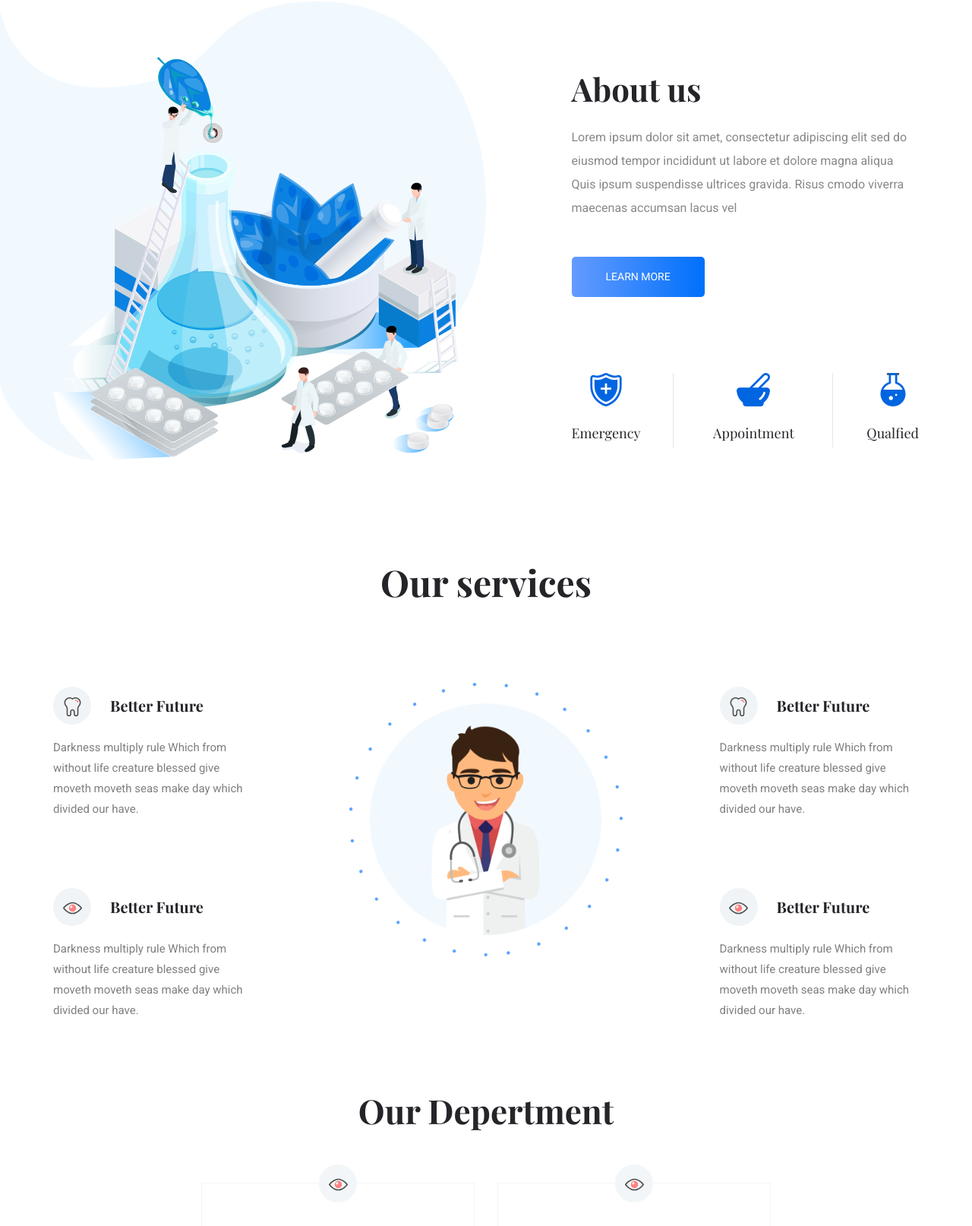
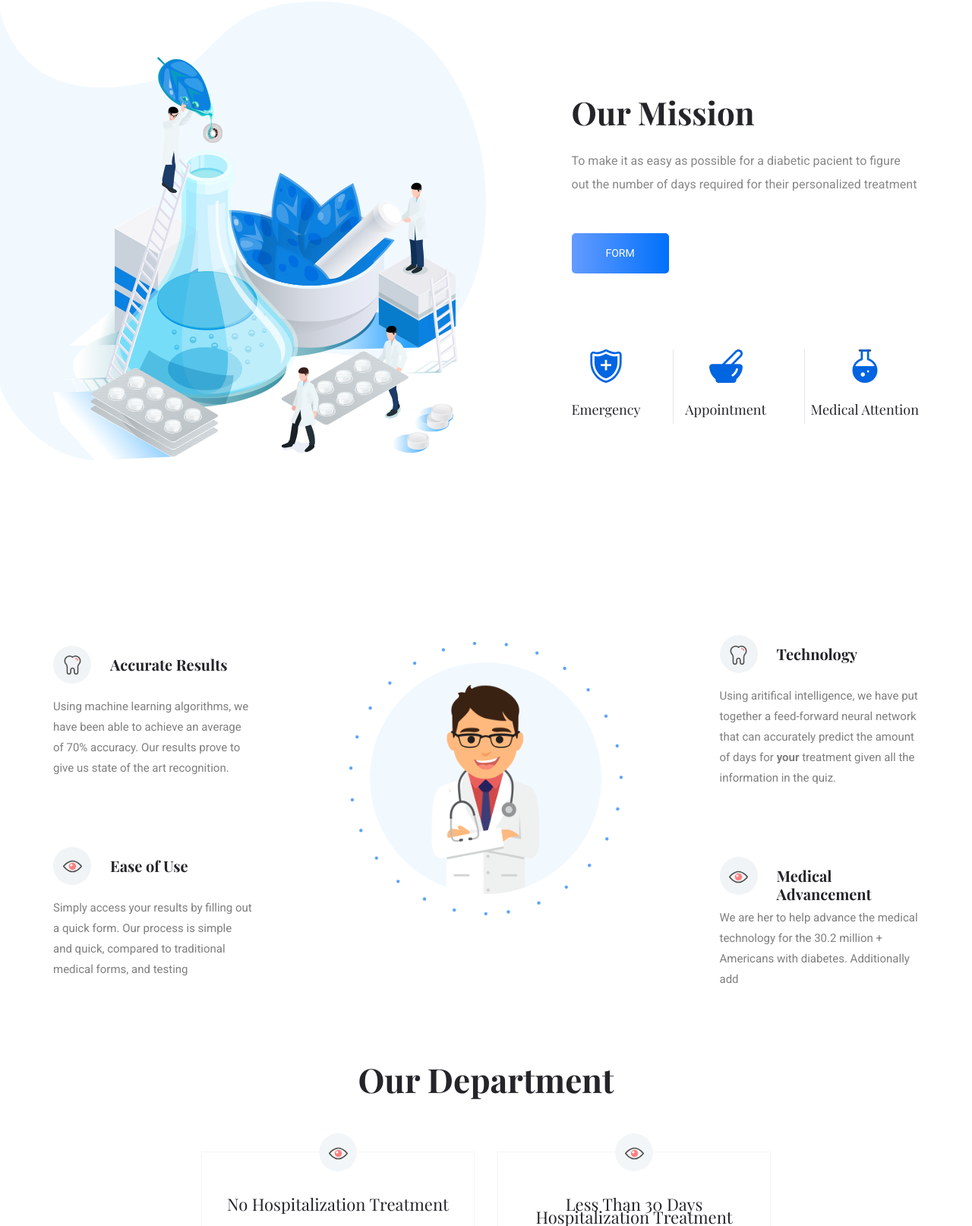
Before and after one commit to bshaan77/DV_Hacks_Med_Website, a plain HTML site: page DV Hacks Med Website/index.html in a window 1280 px wide. Shown: the part 1000-2614 px from the top of the page at 76% size. Drawn offline with nearby package versions, Linux system fonts and the light colour scheme.

Commit message:
add information

```diff
--- a/DV Hacks Med Website/index.html
+++ b/DV Hacks Med Website/index.html
@@ -48,7 +48,7 @@
                                     <a class="nav-link" href="index.html">Home</a>
                                 </li>
                                 <li class="nav-item">
-                                    <a class="nav-link" href="about.html">about</a>
+                                    <a class="nav-link" href="about.html">About</a>
                                 </li>
                                 <li class="nav-item">
                                     <a class="nav-link" href="Doctor.html">Doctors</a>
@@ -125,12 +125,9 @@
                 </div>
                 <div class="col-md-6 col-lg-5">
                     <div class="about_us_text">
-                        <h2>About us</h2>
-                        <p>Lorem ipsum dolor sit amet, consectetur adipiscing elit sed
-                            do eiusmod tempor incididunt ut labore et dolore magna aliqua
-                            Quis ipsum suspendisse ultrices gravida. Risus cmodo viverra
-                            maecenas accumsan lacus vel</p>
-                        <a class="btn_2 " href="#">learn more</a>
+                        <h2>Our Mission</h2>
+                        <p>To make it as easy as possible for a diabetic pacient to figure out the number of days required for their personalized treatment</p>
+                        <a class="btn_2 " href="#">Form</a>
                         <div class="banner_item">
                             <div class="single_item">
                                 <img src="img/icon/banner_1.svg" alt="">
@@ -142,7 +139,7 @@
                             </div>
                             <div class="single_item">
                                 <img src="img/icon/banner_3.svg" alt="">
-                                <h5>Qualfied</h5>
+                                <h5>Medical Attention</h5>
                             </div>
                         </div>
                     </div>
@@ -155,29 +152,22 @@
     <!-- feature_part start-->
     <section class="feature_part">
         <div class="container">
-            <div class="row justify-content-center">
-                <div class="col-xl-8">
-                    <div class="section_tittle text-center">
-                        <h2>Our services</h2>
-                    </div>
-                </div>
-            </div>
+
             <div class="row justify-content-between align-items-center">
                 <div class="col-lg-3 col-sm-12">
                     <div class="single_feature">
                         <div class="single_feature_part">
                             <span class="single_feature_icon"><img src="img/icon/feature_1.svg" alt=""></span>
-                            <h4>Better Future</h4>
-                            <p>Darkness multiply rule Which from without life creature blessed
-                                give moveth moveth seas make day which divided our have.</p>
+                            <h4>Accurate Results</h4>
+                        <p>Using machine learning algorithms, we have been able to achieve an average of 70% accuracy. Our results prove to give us state of the art recognition.
+                        </p>
                         </div>
                     </div>
                     <div class="single_feature">
                         <div class="single_feature_part">
                             <span class="single_feature_icon"><img src="img/icon/feature_2.svg" alt=""></span>
-                            <h4>Better Future</h4>
-                            <p>Darkness multiply rule Which from without life creature blessed
-                                give moveth moveth seas make day which divided our have.</p>
+                            <h4>Ease of Use</h4>
+                            <p>Simply access your results by filling out a quick form. Our process is simple and quick, compared to traditional medical forms, and testing</p>
                         </div>
                     </div>
                 </div>
@@ -190,17 +180,16 @@
                     <div class="single_feature">
                         <div class="single_feature_part">
                             <span class="single_feature_icon"><img src="img/icon/feature_1.svg" alt=""></span>
-                            <h4>Better Future</h4>
-                            <p>Darkness multiply rule Which from without life creature blessed
-                                give moveth moveth seas make day which divided our have.</p>
+                            <h4>Technology</h4>
+                            <p>Using aritifical intelligence, we have put together a feed-forward neural network that can accurately predict the amount of days for <strong>your</strong> treatment given all
+                                the information in the quiz.</p>
                         </div>
                     </div>
                     <div class="single_feature">
                         <div class="single_feature_part">
                             <span class="single_feature_icon"><img src="img/icon/feature_2.svg" alt=""></span>
-                            <h4>Better Future</h4>
-                            <p>Darkness multiply rule Which from without life creature blessed
-                                give moveth moveth seas make day which divided our have.</p>
+                            <h4>Medical Advancement</h4>
+                            <p>We are her to help advance the medical technology for the 30.2 million + Americans with diabetes. Additionally add </p>
                         </div>
                     </div>
                 </div>
@@ -217,13 +206,13 @@
                     <div class="depertment_content">
                         <div class="row justify-content-center">
                             <div class="col-xl-8">
-                                <h2>Our Depertment</h2>
+                                <h2>Our Department</h2>
                                 <div class="row">
                                     <div class="col-lg-6 col-sm-6">
                                         <div class="single_our_depertment">
                                             <span class="our_depertment_icon"><img src="img/icon/feature_2.svg"
                                                     alt=""></span>
-                                            <h4>Better Future</h4>
+                                            <h4>No Hospitalization Treatment</h4>
                                             <p>Darkness multiply rule Which from without life creature blessed
                                                 give moveth moveth seas make day which divided our have.</p>
                                         </div>
@@ -232,7 +221,7 @@
                                         <div class="single_our_depertment">
                                             <span class="our_depertment_icon"><img src="img/icon/feature_2.svg"
                                                     alt=""></span>
-                                            <h4>Better Future</h4>
+                                            <h4> Less Than 30 Days <br> Hospitalization Treatment </h4>
                                             <p>Darkness multiply rule Which from without life creature blessed
                                                 give moveth moveth seas make day which divided our have.</p>
                                         </div>
@@ -241,7 +230,7 @@
                                         <div class="single_our_depertment">
                                             <span class="our_depertment_icon"><img src="img/icon/feature_2.svg"
                                                     alt=""></span>
-                                            <h4>Better Future</h4>
+                                            <h4>Greater than 30 Days <br> Hospitalization Treatment</h4>
                                             <p>Darkness multiply rule Which from without life creature blessed
                                                 give moveth moveth seas make day which divided our have.</p>
                                         </div>
@@ -250,9 +239,8 @@
                                         <div class="single_our_depertment">
                                             <span class="our_depertment_icon"><img src="img/icon/feature_2.svg"
                                                     alt=""></span>
-                                            <h4>Better Future</h4>
-                                            <p>Darkness multiply rule Which from without life creature blessed
-                                                give moveth moveth seas make day which divided our have.</p>
+                                            <h4>Other Options</h4>
+                                            <p>There are some other options.</p>
                                         </div>
                                     </div>
                                 </div>
@@ -267,6 +255,8 @@
     <!-- our depertment part end-->
 
     <!--::doctor_part start::-->
+
+<!--
     <section class="doctor_part section_padding">
         <div class="container">
             <div class="row justify-content-center">
@@ -365,9 +355,11 @@
             </div>
         </div>
     </section>
+-->
     <!--::doctor_part end::-->
 
     <!--::regervation_part start::-->
+    <!--
     <section class="regervation_part section_padding">
         <div class="container">
             <div class="row align-items-center regervation_content">
@@ -424,9 +416,11 @@
             </div>
         </div>
     </section>
+-->
     <!--::regervation_part end::-->
 
     <!--::blog_part start::-->
+    <!--
     <section class="blog_part section_padding">
         <div class="container">
             <div class="row justify-content-center">
@@ -475,9 +469,11 @@
             </div>
         </div>
     </section>
+-->
     <!--::blog_part end::-->
 
     <!-- footer part start-->
+    <!--
     <footer class="footer-area">
         <div class="footer section_padding">
             <div class="container">
@@ -547,14 +543,12 @@
                 </div>
             </div>
         </div>
+    -->
 
         <div class="copyright_part">
             <div class="container">
                 <div class="row align-items-center">
-                    <p class="footer-text m-0 col-lg-8 col-md-12"><!-- Link back to Colorlib can't be removed. Template is licensed under CC BY 3.0. -->
-Copyright &copy;<script>document.write(new Date().getFullYear());</script> All rights reserved | This template is made with <i class="ti-heart" aria-hidden="true"></i> by <a href="https://colorlib.com" target="_blank">Colorlib</a>
-<!-- Link back to Colorlib can't be removed. Template is licensed under CC BY 3.0. -->
-</p>
+
                     <div class="col-lg-4 col-md-12 text-center text-lg-right footer-social">
                         <a href="#"><i class="ti-facebook"></i></a>
                         <a href="#"> <i class="ti-twitter"></i> </a>
```
Also changed, not shown: 3 other files.
